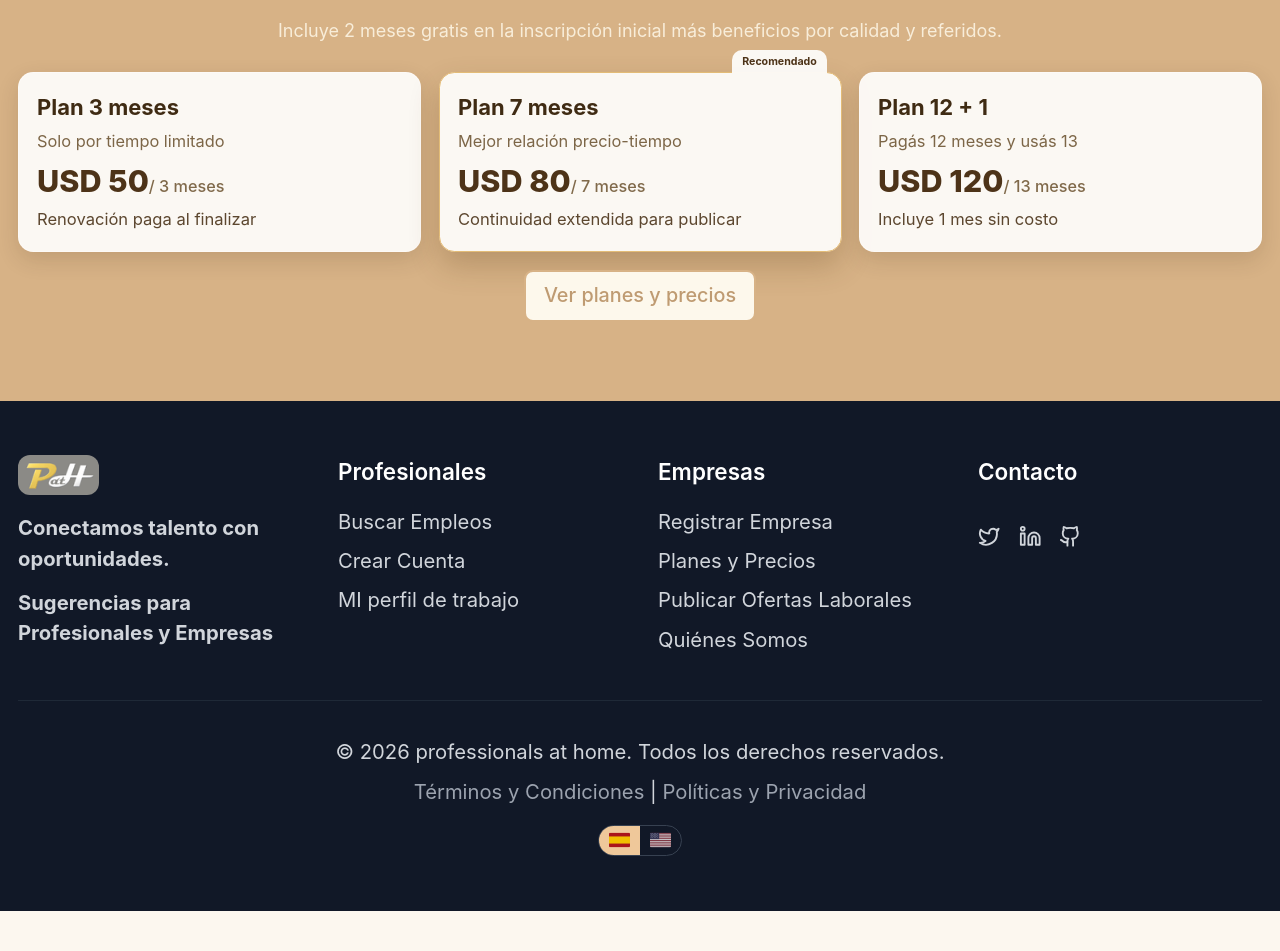
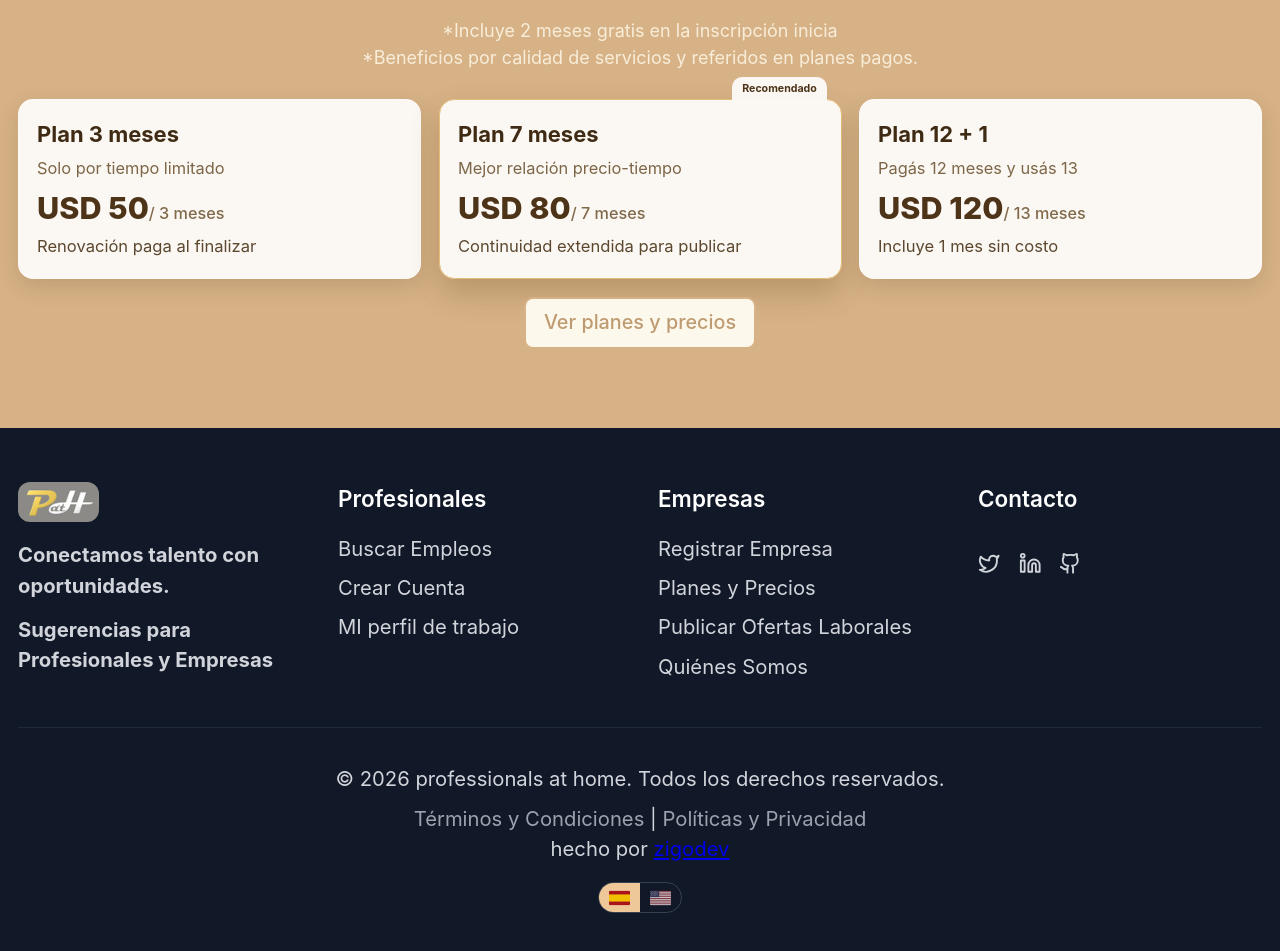
Before and after one commit to nicogomez94/job-application, a React (Vite) app in the folder frontend/: page / in a window 1280 px wide. Shown: the part 2195-3146 px from the top of the page. Before the commit the page ends 3106 px from the top, so only its background shows below. Built offline with nearby package versions, Linux system fonts and the light colour scheme; no server answers.

Commit message:
favicon, planes y zigodev

```diff
--- a/frontend/index.html
+++ b/frontend/index.html
@@ -2,7 +2,7 @@
 <html lang="es">
   <head>
     <meta charset="UTF-8" />
-    <link rel="icon" type="image/svg+xml" href="/vite.svg" />
+    <link rel="icon" type="image/png" href="/logo.png" />
     <meta name="viewport" content="width=device-width, initial-scale=1.0" />
     <title>professionals at home</title>
   </head>
--- a/frontend/src/components/Footer.jsx
+++ b/frontend/src/components/Footer.jsx
@@ -5,6 +5,10 @@ import './Footer.css';
 
 export default function Footer() {
   const { language, setLanguage, t } = useI18n();
+  const handleSocialClick = (event) => {
+    event.preventDefault();
+    alert('proximamente');
+  };
 
   return (
     <footer className="footer">
@@ -49,9 +53,9 @@ export default function Footer() {
             <ul className="footer-list">
               {/* <li>Email: contacto@professionalsathome.com</li> */}
               <li className="footer-social">
-                <a href="#"><Twitter className="footer-social-icon" /></a>
-                <a href="#"><Linkedin className="footer-social-icon" /></a>
-                <a href="#"><Github className="footer-social-icon" /></a>
+                <a href="#" onClick={handleSocialClick}><Twitter className="footer-social-icon" /></a>
+                <a href="#" onClick={handleSocialClick}><Linkedin className="footer-social-icon" /></a>
+                <a href="#" onClick={handleSocialClick}><Github className="footer-social-icon" /></a>
               </li>
             </ul>
           </div>
@@ -63,6 +67,9 @@ export default function Footer() {
             <Link to="/terminos-y-condiciones">{t('Términos y Condiciones')}</Link>
             {' | '}
             <Link to="/politicas-y-privacidad">{t('Políticas y Privacidad')}</Link>
+          </p>
+          <p>
+            hecho por <a href="https://zigodev.com.ar" target="_blank" rel="noreferrer">zigodev</a>
           </p>
           <div className="footer-language-toggle" role="group" aria-label="Language selector">
             <button
--- a/frontend/src/pages/Home.jsx
+++ b/frontend/src/pages/Home.jsx
@@ -380,7 +380,11 @@ export default function Home() {
           <div className="home-stats-header">
             <p className="home-stats-eyebrow">Empresas</p>
             <h2>Planes y precios en versión resumida</h2>
-            <p>Incluye 2 meses gratis en la inscripción inicial más beneficios por calidad y referidos.</p>
+            <p>
+              *Incluye 2 meses gratis en la inscripción inicia
+              <br />
+              *Beneficios por calidad de servicios y referidos en planes pagos.
+            </p>
           </div>
 
           <div className="home-pricing-preview-grid">
```
